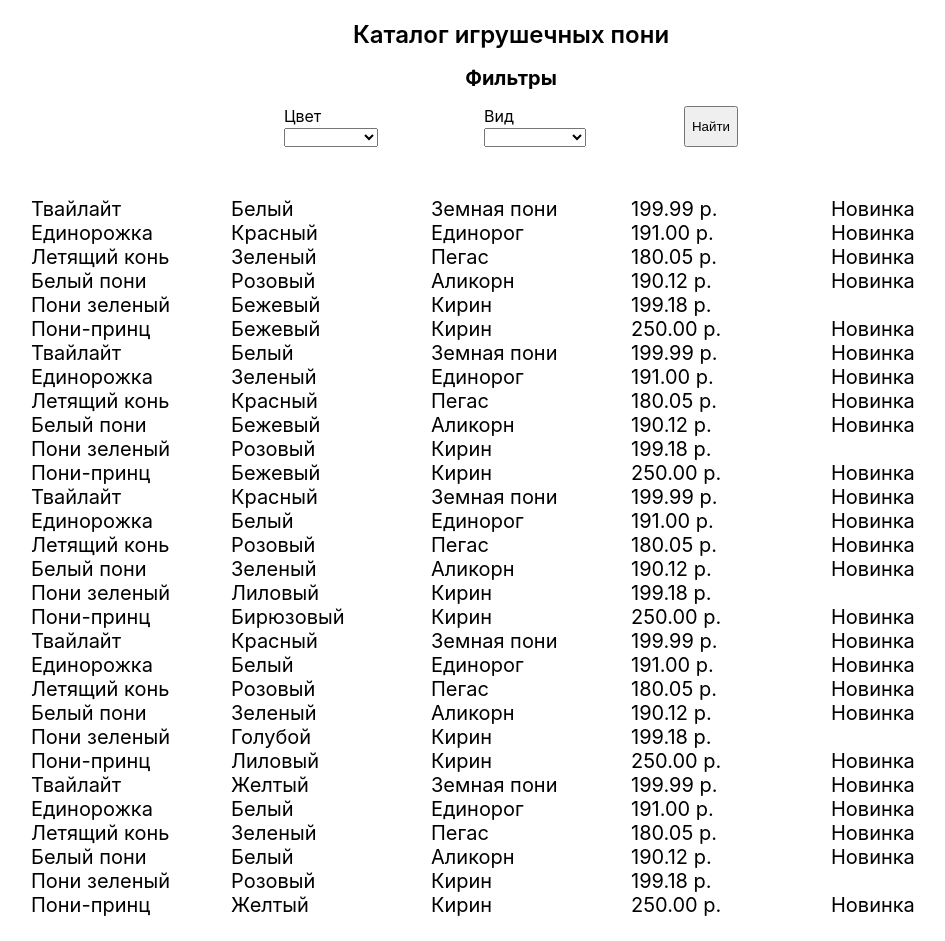
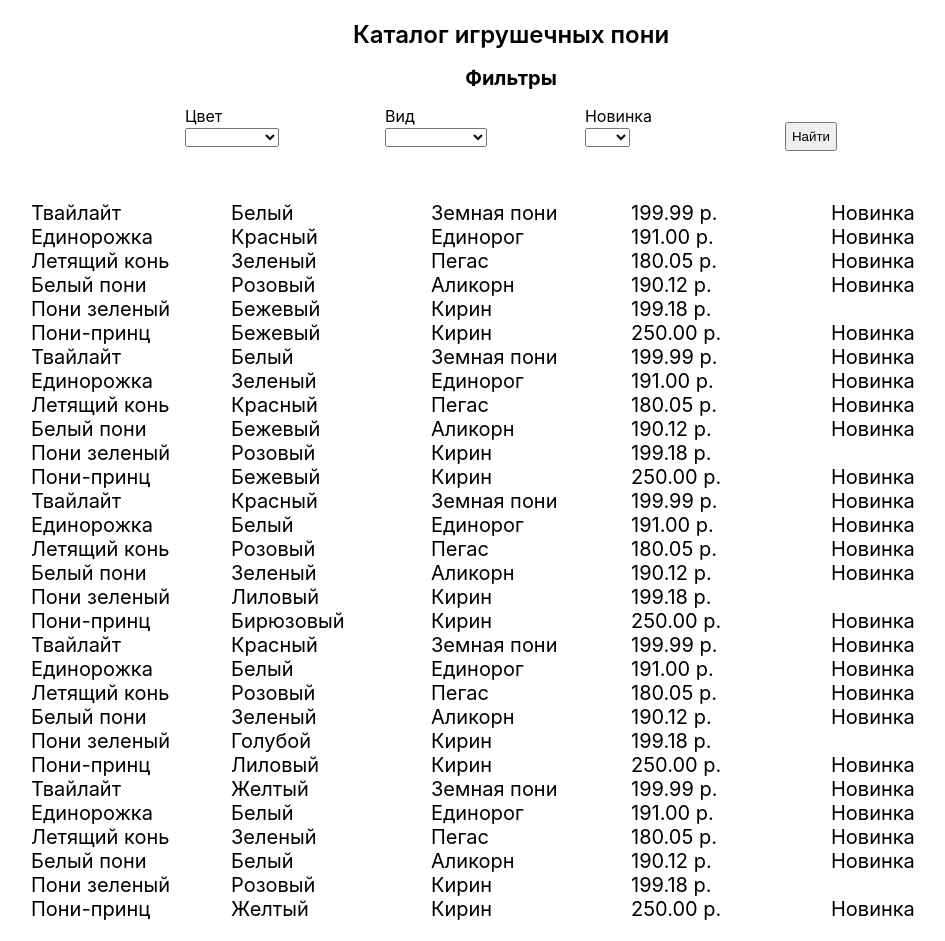
Before and after one commit to sasha-is-permi/React5, a React (Create React App) app: page / in a window 1280 px wide. Shown: the whole page, without its empty margins (129-1074 px from the left). Built offline with nearby package versions, Linux system fonts and the light colour scheme.

Commit message:
фильтры цвет, вид, новинка

```diff
--- a/src/App.js
+++ b/src/App.js
@@ -18,7 +18,7 @@ function App() {
     kind:  "",
 		price_at:0,
     price_from:0,
-		is_new: null,
+		is_new: "",
   });
 
   let context = {
--- a/src/Filter.css
+++ b/src/Filter.css
@@ -13,3 +13,8 @@
         display: flex;
         justify-content: center;
     }
+
+.FilterButton {
+    margin-top: 16px;
+    padding: 5px;
+}
--- a/src/Filter.js
+++ b/src/Filter.js
@@ -40,26 +40,17 @@ console.log(filter)
 
 const filterCatalog = () => {
 
+    let calalogNewFilter = catalog.filter(item => {
+        console.log(filter.is_new)
+        return (
+          (filter.color ? (item.color === filter.color) : true )
+            &&   (filter.kind ? (item.kind === filter.kind) : true )
+            &&  ( filter.is_new!=="" ? item.is_new.toString() === filter.is_new.toString() : true )
 
+        )}
 
-    if (filter.color && !filter.kind)  {
-        let calalogNewFilter = catalog.filter(item => item.color === filter.color)
+        )
         setCatalogFiltred([...calalogNewFilter])
-    }
-
-    else if (!filter.color && filter.kind) {
-        let calalogNewFilter = catalog.filter(item => item.kind === filter.kind)
-        setCatalogFiltred([...calalogNewFilter])
-    }
-
-
-    else if (filter.color && filter.kind) {
-        let calalogNewFilter = catalog.filter(item => {return ((item.color === filter.color) && (item.kind === filter.kind))})
-        setCatalogFiltred([...calalogNewFilter])
-    }
-
-    else setCatalogFiltred([...catalog])
-
 
 
 }
@@ -98,7 +89,20 @@ const filterCatalog = () => {
 
         </div>
 
-        <button onClick={filterCatalog}>
+        <div className='Element'>
+            <div>
+                Новинка
+            </div>
+        <select value={filter.is_new} onChange={(event) => setFilter({...filter, is_new:event.target.value})}>
+        <option value=""></option>
+        <option value={true}>Да</option>
+        <option value={false}>Нет</option>
+      </select>
+
+
+        </div>
+
+        <button onClick={filterCatalog} className='FilterButton'>
         Найти
     </button>
     </div>
```
